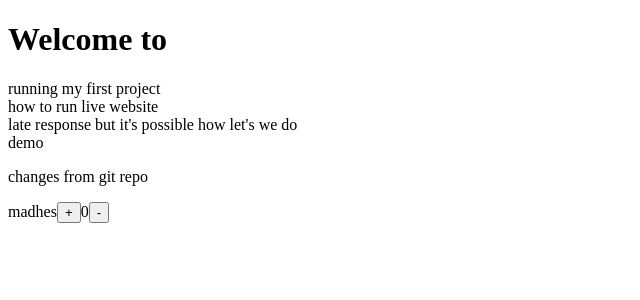
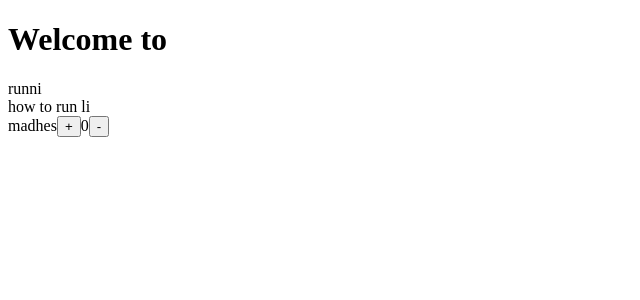
Before and after one commit to madhes1246/checking-react, a React (Create React App) app: page / in a window 1280 px wide. Shown: the top 300 px of the page, without its empty margins (0-640 px from the left). Built offline with nearby package versions, Linux system fonts and the light colour scheme.

Commit message:
App folder demove content

```diff
--- a/src/App.js
+++ b/src/App.js
@@ -10,11 +10,10 @@ const App = () => {
   return (
     <React.Fragment>
       <h1>Welcome to</h1>
-      <div>running my first project</div>
-      <div>how to run live website</div>
-      <div>late response but it's possible how let's we do</div>
-      <div>demo</div>
-    <p> changes from git repo</p>
+      <div>runni</div>
+      <div>how to run li</div>
+
+
       {name}
       <button onClick={() => {
         dispatch(increment());
```
